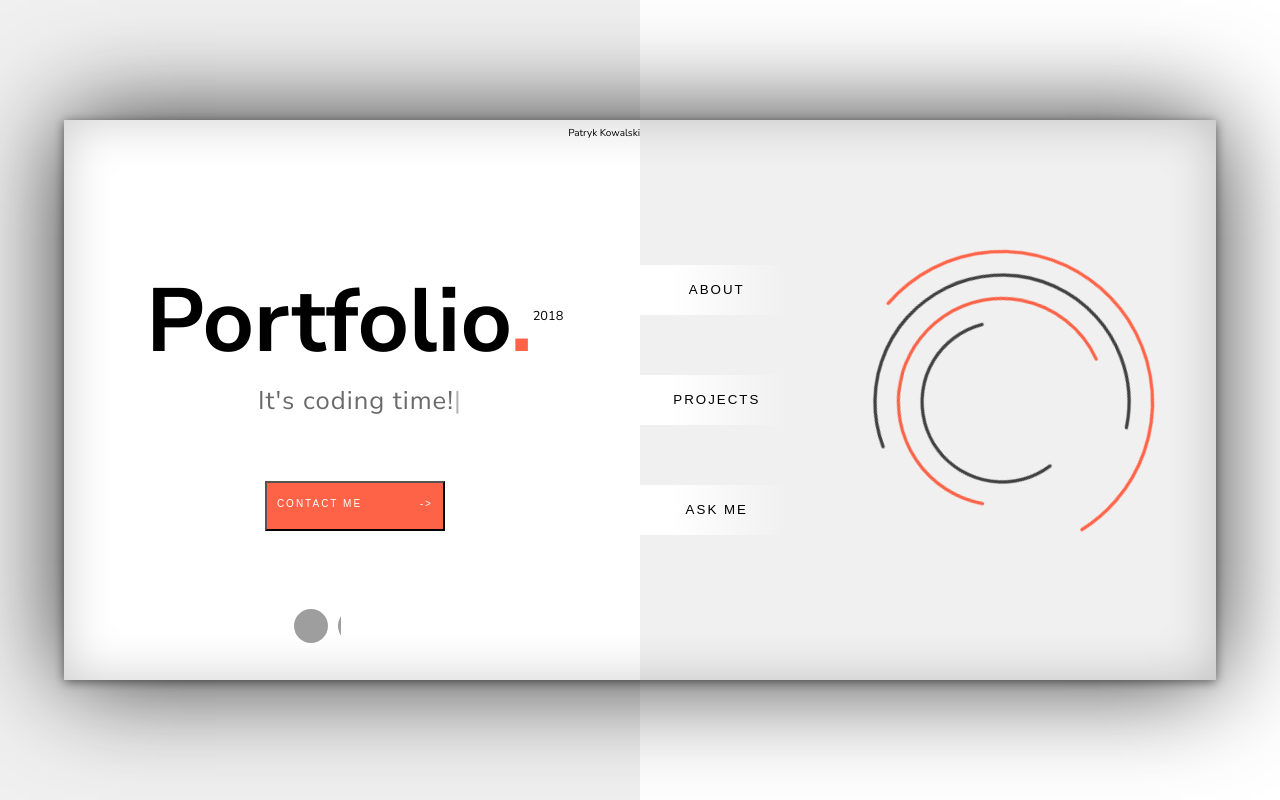
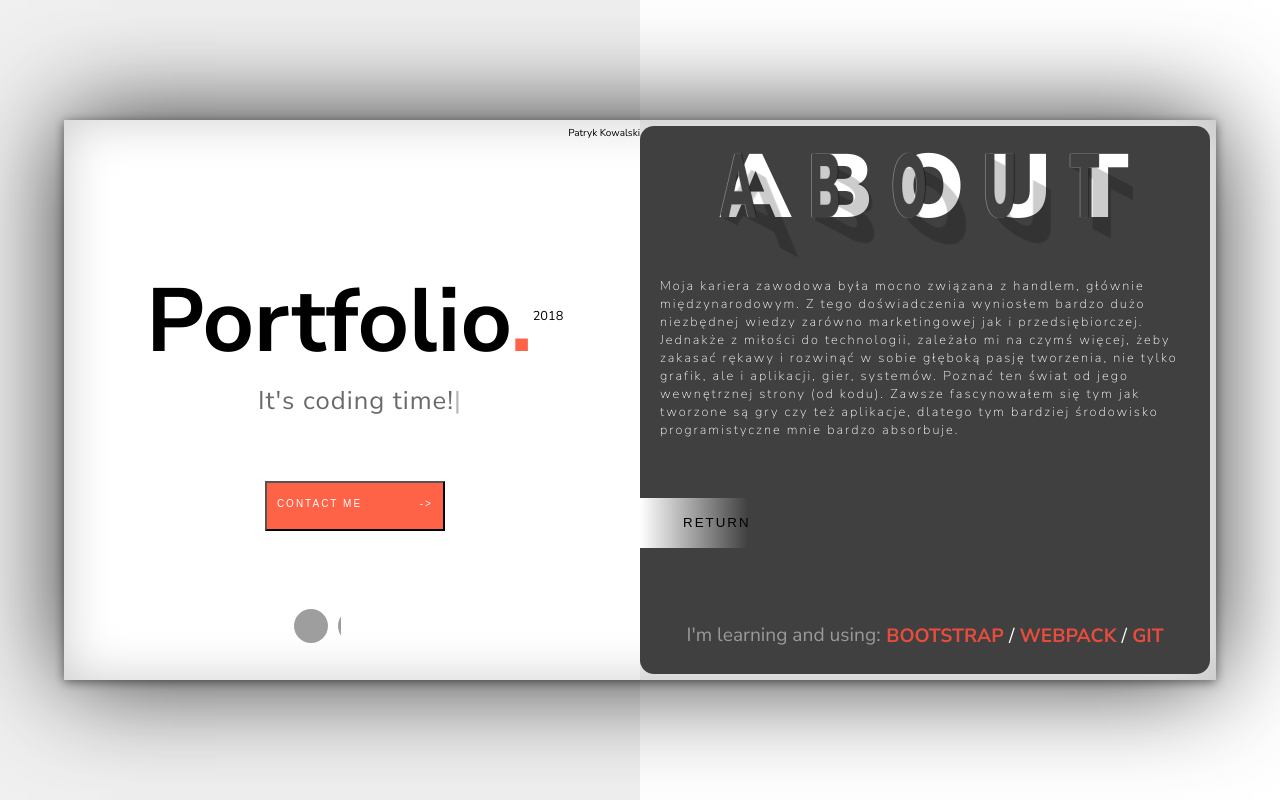
Before and after one commit to kowalus23/PortfolioSite, a React app: page /about in a window 1280 px wide. Built offline with nearby package versions, Linux system fonts and the light colour scheme; grey boxes are pictures that could not be loaded.

Commit message:
Added function route

```diff
--- a/package.json
+++ b/package.json
@@ -37,6 +37,7 @@
     "react-addons-css-transition-group": "^15.6.2",
     "react-motion": "^0.5.2",
     "react-reveal-text": "^0.1.1",
+    "react-router-dom": "^4.2.2",
     "react-router-page-transition": "^3.0.2",
     "typed.js": "^2.0.6"
   }
--- a/src/js/about.jsx
+++ b/src/js/about.jsx
@@ -1,6 +1,4 @@
 import React from 'react';
-import {Router, Route, Link, IndexLink, IndexRoute, hashHistory} from 'react-router';
-
 
 
 export class About extends React.Component {
@@ -23,9 +21,7 @@
                         programistyczne mnie bardzo absorbuje.</p>
                 </div>
                 <div className="return-btn">
-                    <Link to="/">
-                        <button><span>RETURN</span></button>
-                    </Link>
+                    <button onClick={this.goBack.bind(this)}><span>RETURN</span></button>
                 </div>
                 <div className="skills-about">
                     <div className="Iam">
@@ -39,10 +35,15 @@
                                 <span>open for more <span>/</span> new as well!</span>
                             </div>
                         </b>
-
                     </div>
                 </div>
             </div>
         )
     }
+
+    goBack() {
+        this.props.history.push({
+            pathname: "/"
+        });
+    }
 }
--- a/src/js/form.jsx
+++ b/src/js/form.jsx
@@ -41,13 +41,15 @@
                     </form>
                 </div>
                 <div className="return-btn">
-                    <Link to="/">
-                        <button><span>RETURN</span></button>
-                    </Link>
+                    <button onClick={this.goBack.bind(this)}><span>RETURN</span></button>
                 </div>
-
             </div>
 
         )
     }
+    goBack() {
+        this.props.history.push({
+            pathname: "/"
+        });
+    }
 }
--- a/src/js/mainpage.jsx
+++ b/src/js/mainpage.jsx
@@ -2,22 +2,24 @@
 import {Title} from "./title.jsx";
 import {Menu} from "./menu.jsx";
 import {Portfolio} from "./portfolio.jsx";
-import {Router, Route, Link, IndexLink, IndexRoute, hashHistory} from 'react-router';
+import {BrowserRouter as Router, Route, Switch} from "react-router-dom";
 import {Form} from "./form.jsx";
 import {About} from "./about.jsx";
 
 
 export class MainPage extends React.Component {
-    render(){
-        return(
+    render() {
+        return (
             <div className="content-container shadow">
                 <div className="margin-container">
                     <Title/>
-                    <Router history={hashHistory}>
-                        <Route path='/' component={Menu}/>
-                        <Route path='/about' component={About}/>
-                        <Route path='/portfolio' component={Portfolio}/>
-                        <Route path='/form' component={Form}/>
+                    <Router>
+                        <Switch location={location}>
+                            <Route exact path='/' component={Menu}/>
+                            <Route exact path='/about' component={About}/>
+                            <Route exact path='/portfolio' component={Portfolio}/>
+                            <Route exact path='/form' component={Form}/>
+                        </Switch>
                     </Router>
                 </div>
             </div>
--- a/src/js/menu.jsx
+++ b/src/js/menu.jsx
@@ -1,5 +1,4 @@
 import React from 'react';
-import {Router, Route, Link, IndexLink, IndexRoute, hashHistory} from 'react-router';
 
 
 export class Menu extends React.Component {
@@ -9,13 +8,15 @@
                 <div className="menu">
                     <div className="menu-col1">
                         <div>
-                            <Link to="/about"><button className="about-btn"><span>ABOUT</span></button></Link>
+                            <button className="about-btn" onClick={this.goToAbout.bind(this)}><span>ABOUT</span>
+                            </button>
                         </div>
                         <div>
-                            <Link to="/portfolio"><button className="projects-btn"><span>PROJECTS</span></button></Link>
+                            <button className="projects-btn" onClick={this.goToPortfolio.bind(this)}>
+                                <span>PROJECTS</span></button>
                         </div>
                         <div>
-                            <Link to="/form"><button className="ask-btn"><span>ASK ME</span></button></Link>
+                            <button className="ask-btn" onClick={this.goToAsk.bind(this)}><span>ASK ME</span></button>
                         </div>
                     </div>
                     <div className="menu-col2">
@@ -32,4 +33,22 @@
             </div>
         )
     }
+
+    goToAbout() {
+        this.props.history.push({
+            pathname: "/about"
+        });
+    }
+
+    goToPortfolio() {
+        this.props.history.push({
+            pathname: "/portfolio"
+        });
+    }
+
+    goToAsk() {
+        this.props.history.push({
+            pathname: "/form"
+        });
+    }
 }
--- a/src/js/portfolio.jsx
+++ b/src/js/portfolio.jsx
@@ -12,17 +12,19 @@
         return (
             <div className="portfolio">
                 <div className="portfolio-content-container">
-                    <div onClick={()=> window.open("./ProjektZaliczenie/index.html", "_self")} className="portfolio-content portfolio-first">
+                    <div onClick={() => window.open("./ProjektZaliczenie/index.html", "_self")}
+                         className="portfolio-content portfolio-first">
                         <img src={firstImage} alt=""/>
                         <h2>Project <span>1</span></h2>
                         <p>Website + Game</p>
                     </div>
-                    <div onClick={()=> window.open("./SitOnChair/index.html", "_self")} className="portfolio-content portfolio-second">
+                    <div onClick={() => window.open("./SitOnChair/index.html", "_self")}
+                         className="portfolio-content portfolio-second">
                         <img src={secondImage} alt=""/>
                         <h2>Project <span>2</span></h2>
                         <p>My first layout</p>
                     </div>
-                    <div onClick={()=> window.open("LINK3", "_self")} className="portfolio-content portfolio-third">
+                    <div onClick={() => window.open("LINK3", "_self")} className="portfolio-content portfolio-third">
                         <img src={thirdImage} alt=""/>
                         <h2>Project <span>3</span></h2>
                         <p>Example...</p>
@@ -59,12 +61,15 @@
                     </div>
                 </div>
                 <div className="return-btn">
-                    <Link to="/">
-                        <button><span>RETURN</span></button>
-                    </Link>
+                    <button onClick={this.goBack.bind(this)}><span>RETURN</span></button>
                 </div>
-
             </div>
         );
     }
+
+    goBack() {
+        this.props.history.push({
+            pathname: "/"
+        });
+    }
 }
--- a/src/scss/main.scss
+++ b/src/scss/main.scss
@@ -1401,38 +1401,3 @@
 //  &.transition-appear.transition-appear-active {
 //  }
 //}
-
-.SlideIn-appear {
-  transform: translateX(30px);
-  opacity: 0;
-}
-
-.SlideIn-appear.SlideIn-appear-active {
-  opacity: 1;
-  transform: translateX(0);;
-  transition: all 0.6s linear;
-}
-
-.SlideIn-enter {
-  opacity: 0;
-  transform: translateX(30px);
-}
-
-.SlideIn-enter.SlideIn-enter-active {
-  opacity: 1;
-  transform: translateX(0);
-  transition: all 0.2s linear 0.4s;
-}
-
-.SlideIn-leave {
-  opacity: 1.0;
-  transform: translateX(0);
-}
-
-.SlideIn-leave.SlideIn-leave-active {
-  opacity: 0;
-  position: absolute;
-  width: 100%;
-  transform: translateX(-30px);
-  transition: all 0.2s linear;
-}
```
Also changed, not shown: 1 other file (tests, documents, lock files or other folders).
